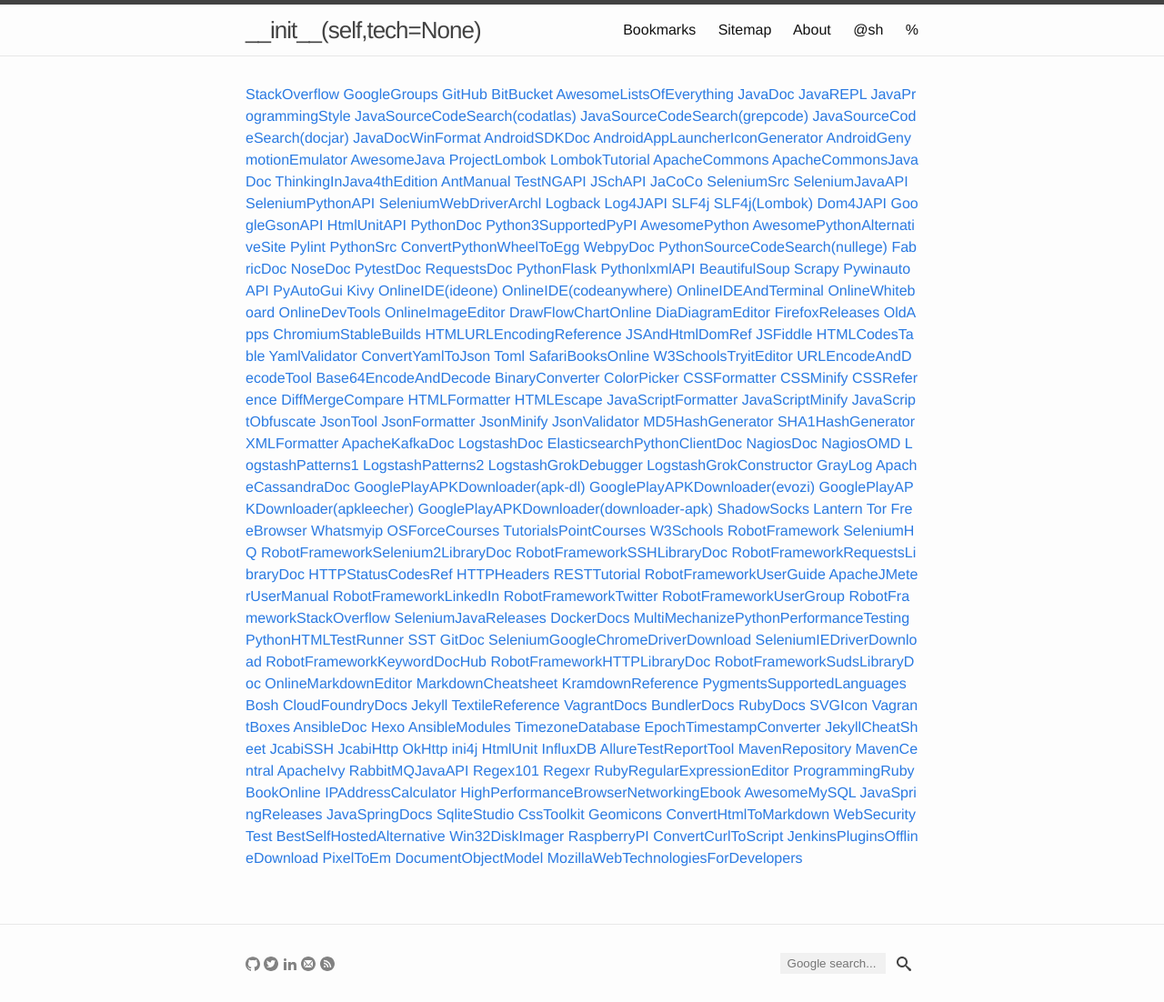
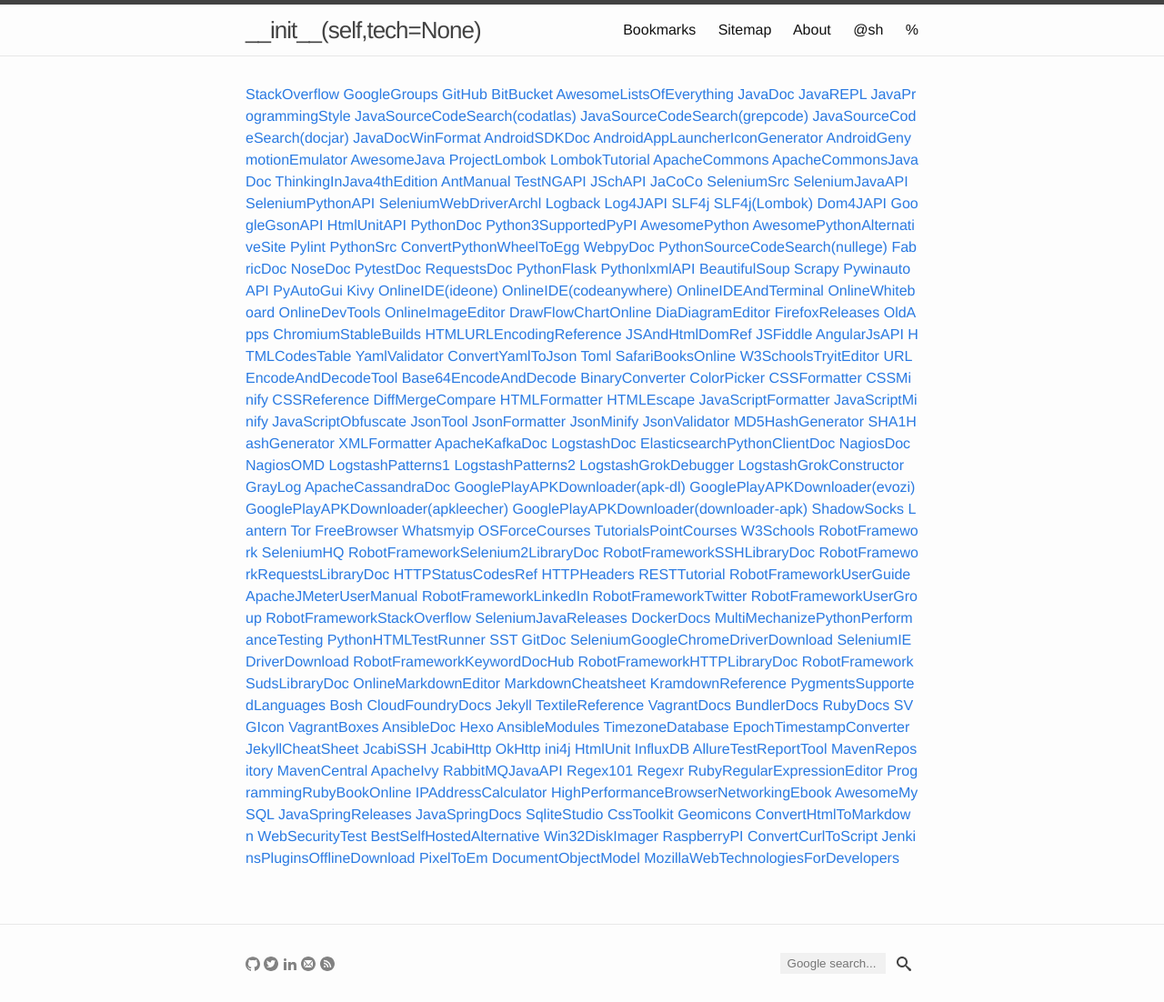
Before and after one commit to yuan-jiang/yuan-jiang.github.io, a Jekyll site: the page built from bookmarks.md, in a window 1280 px wide. Shown: the whole page at 91% size. Built offline with Jekyll 4.4.1, drawn with Linux system fonts in a browser that asks for light colours.

Commit message:
Add angular js api

```diff
--- a/_data/bookmarks.yml
+++ b/_data/bookmarks.yml
@@ -138,6 +138,8 @@
   link: http://www.w3schools.com/jsref/default.asp
 - description: JSFiddle
   link: https://jsfiddle.net/
+- description: AngularJsAPI
+  link: https://docs.angularjs.org/api
 - description: HTMLCodesTable
   link: http://www.ascii.cl/htmlcodes.htm
 - description: YamlValidator
```
